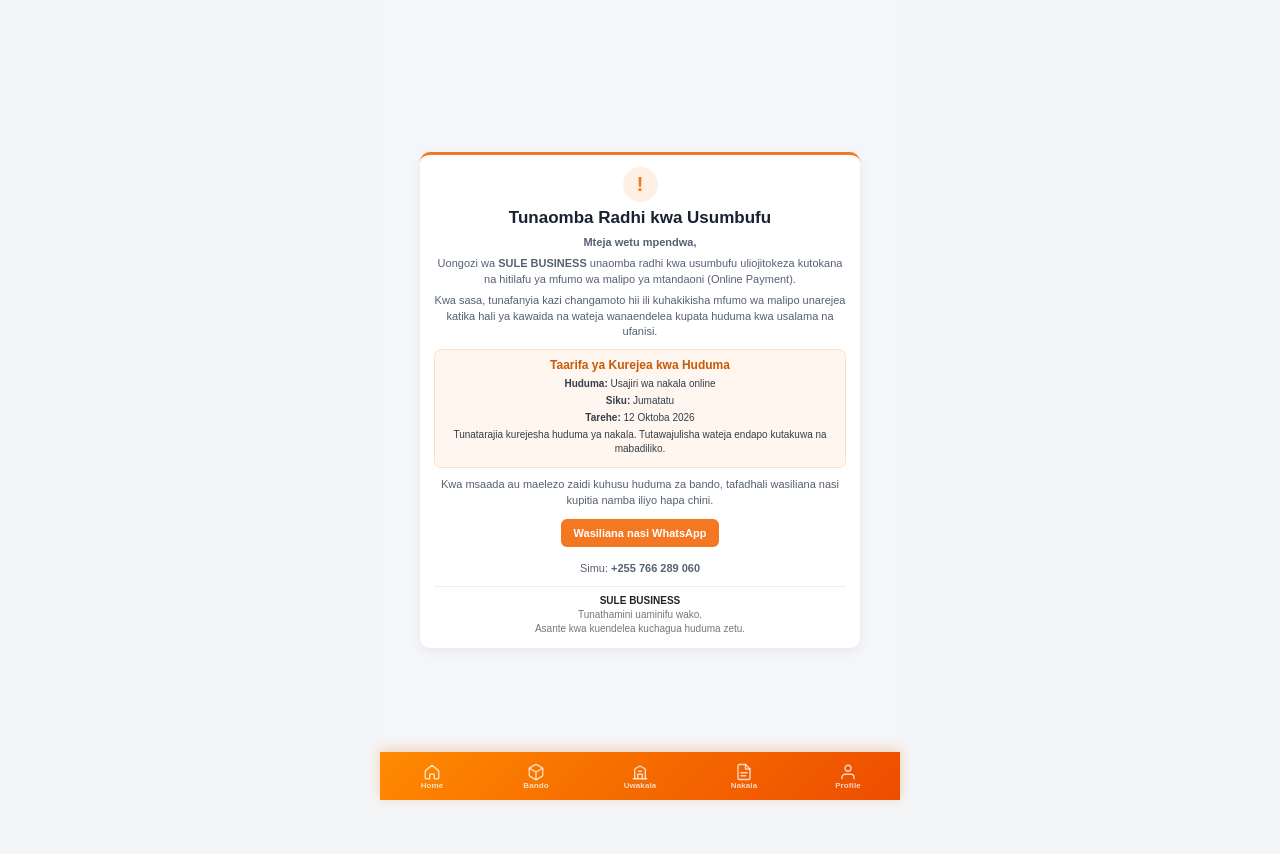
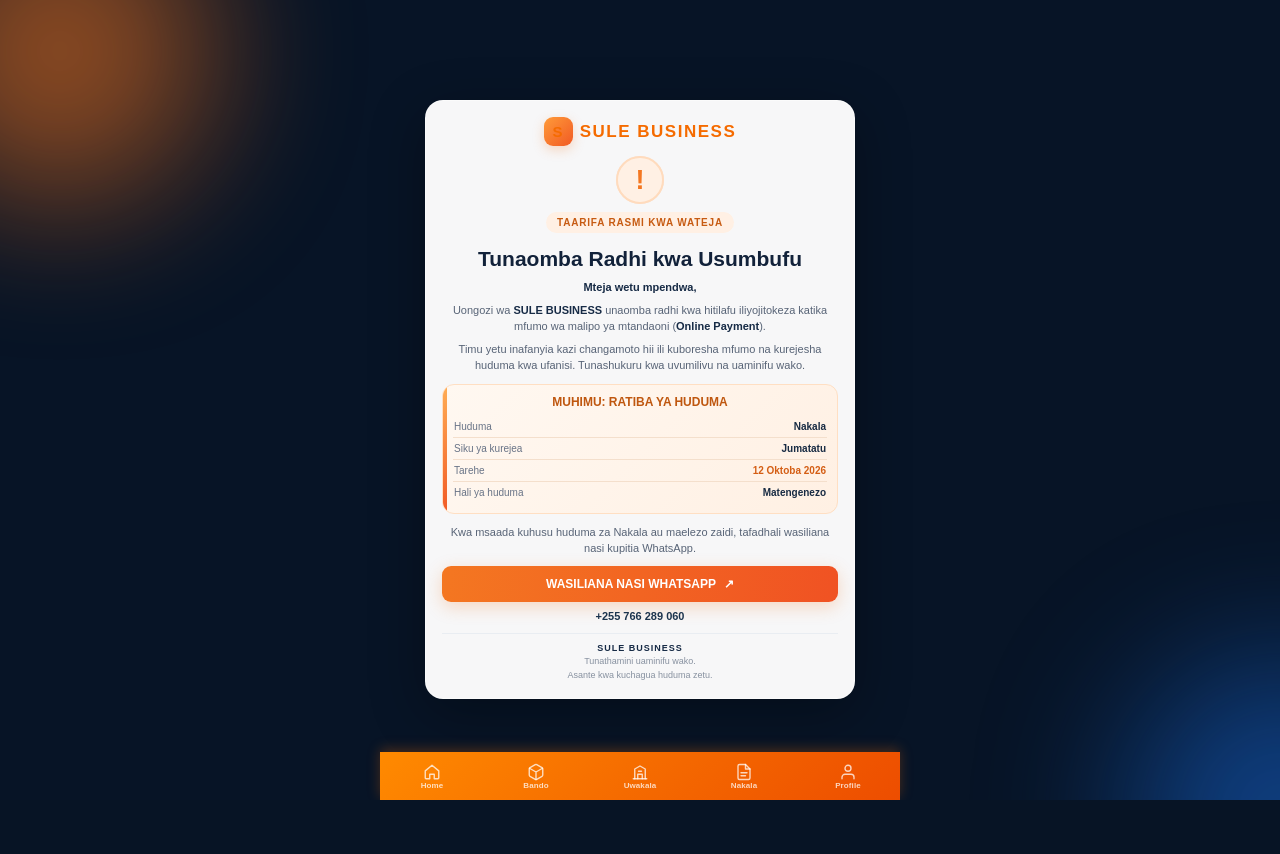
Before and after one commit to keyramkey/halotel-bando, a Flask app: page /nakala in a window 1280 px wide. After the commit the page ends 800 px from the top, so only its background shows below. Run offline with Flask 3, Linux system fonts and the light colour scheme; the visitor is signed in with stand-in values (Sample User, id 1); data comes from the database, SQL or seed files in the repository; some libraries are stand-ins or nearby versions.

Commit message:
Update nakala.html

```diff
--- a/templates/nakala.html
+++ b/templates/nakala.html
@@ -1,164 +1,409 @@
 {% extends "base.html" %}
 
-{% block title %}Taarifa ya Huduma | SULE BUSINESS{% endblock %}
+{% block title %}Taarifa Rasmi | SULE BUSINESS{% endblock %}
 
 {% block content %}
 
 <style>
+* {
+    box-sizing: border-box;
+}
+
+html, body {
+    margin: 0;
+    padding: 0;
+}
+
 .notice-wrapper {
-    min-height: 100vh;
-    box-sizing: border-box;
+    position: fixed;
+    inset: 0;
+    width: 100%;
+    height: 100vh;
+    height: 100dvh;
+    overflow: hidden;
     display: flex;
     align-items: center;
     justify-content: center;
-    padding: 6px;
-    background: #f4f6f9;
+    padding: 8px;
     font-family: Arial, sans-serif;
+    background: #071426;
+    isolation: isolate;
 }
 
+/* Background animation */
+.notice-wrapper::before,
+.notice-wrapper::after {
+    content: "";
+    position: absolute;
+    z-index: -1;
+    width: 260px;
+    height: 260px;
+    border-radius: 50%;
+    filter: blur(65px);
+    opacity: .55;
+    pointer-events: none;
+    animation: floatGlow 9s ease-in-out infinite alternate;
+}
+
+.notice-wrapper::before {
+    background: #ff791f;
+    top: -100px;
+    left: -100px;
+}
+
+.notice-wrapper::after {
+    background: #1765d1;
+    bottom: -120px;
+    right: -100px;
+    animation-delay: -4s;
+}
+
+@keyframes floatGlow {
+    from { transform: translate(0, 0) scale(1); }
+    to { transform: translate(35px, 25px) scale(1.2); }
+}
+
+/* Main card */
 .notice-card {
     width: 100%;
-    max-width: 440px;
-    box-sizing: border-box;
-    background: #fff;
-    border-radius: 10px;
-    padding: 12px 14px;
+    max-width: 430px;
+    max-height: 100%;
+    overflow: hidden;
+    position: relative;
+    background: rgba(255,255,255,.97);
+    border: 1px solid rgba(255,255,255,.5);
+    border-radius: 18px;
+    padding: 16px;
     text-align: center;
-    box-shadow: 0 3px 12px #00000010;
-    border-top: 3px solid #f47721;
+    box-shadow: 0 15px 55px rgba(0,0,0,.32);
+    animation: cardEnter .7s ease-out both;
 }
 
-.notice-icon {
-    width: 35px;
-    height: 35px;
-    margin: 0 auto 6px;
-    background: #fff0e5;
-    color: #f47721;
-    border-radius: 50%;
+@keyframes cardEnter {
+    from {
+        opacity: 0;
+        transform: translateY(18px) scale(.98);
+    }
+    to {
+        opacity: 1;
+        transform: translateY(0) scale(1);
+    }
+}
+
+/* Brand */
+.brand {
     display: flex;
     align-items: center;
     justify-content: center;
-    font-size: 21px;
-    font-weight: bold;
+    gap: 7px;
+    color: #13243c;
+    font-size: 17px;
+    font-weight: 900;
+    letter-spacing: 1.5px;
+    margin-bottom: 10px;
+}
+
+.brand-mark {
+    width: 29px;
+    height: 29px;
+    display: flex;
+    align-items: center;
+    justify-content: center;
+    color: white;
+    font-size: 15px;
+    font-weight: 900;
+    border-radius: 9px;
+    background: linear-gradient(135deg, #ff9b39, #f15a24);
+    box-shadow: 0 4px 12px #f4772140;
+}
+
+/* Animated warning icon */
+.notice-icon {
+    width: 48px;
+    height: 48px;
+    margin: 0 auto 8px;
+    display: flex;
+    align-items: center;
+    justify-content: center;
+    border-radius: 50%;
+    color: #f47721;
+    background: #fff0e4;
+    border: 2px solid #ffdbbd;
+    font-size: 27px;
+    font-weight: 900;
+    animation: iconPulse 2.2s ease-in-out infinite;
+}
+
+@keyframes iconPulse {
+    0%, 100% { box-shadow: 0 0 0 0 #f4772125; }
+    50% { box-shadow: 0 0 0 9px #f4772100; }
 }
 
 .notice-card h1 {
-    color: #182230;
-    font-size: 17px;
-    margin: 4px 0 7px;
+    color: #12223a;
+    font-size: 21px;
+    line-height: 1.2;
+    margin: 5px 0 8px;
+    font-weight: 900;
+}
+
+.status {
+    display: inline-block;
+    padding: 5px 11px;
+    margin-bottom: 8px;
+    border-radius: 30px;
+    background: #fff0e4;
+    color: #c75b12;
+    font-size: 10px;
+    font-weight: 800;
+    letter-spacing: .8px;
+    text-transform: uppercase;
 }
 
 .notice-card p {
-    color: #566171;
+    color: #586477;
     font-size: 11px;
-    line-height: 1.45;
-    margin: 5px 0;
+    line-height: 1.5;
+    margin: 6px 0;
 }
 
+.notice-card strong {
+    color: #172b46;
+}
+
+/* Information panel */
 .notice-info {
-    background: #fff7ef;
-    border: 1px solid #ffdfc2;
-    border-radius: 7px;
-    padding: 8px;
-    margin: 9px 0;
+    position: relative;
+    overflow: hidden;
+    background: linear-gradient(135deg, #fff8f1, #fff0e3);
+    border: 1px solid #ffdfc3;
+    border-radius: 12px;
+    padding: 10px;
+    margin: 10px 0;
+    text-align: left;
+}
+
+.notice-info::before {
+    content: "";
+    position: absolute;
+    top: 0;
+    left: 0;
+    width: 4px;
+    height: 100%;
+    background: linear-gradient(#ffad55, #f15a24);
 }
 
 .notice-info h3 {
-    color: #c65a0a;
-    margin: 0 0 5px;
+    color: #bf570f;
     font-size: 12px;
+    margin: 0 0 7px;
+    text-align: center;
+    font-weight: 900;
 }
 
-.notice-info p {
-    margin: 3px 0;
+.info-row {
+    display: flex;
+    justify-content: space-between;
+    align-items: center;
+    gap: 8px;
+    padding: 5px 1px;
+    border-bottom: 1px solid #f4dfcc;
     font-size: 10px;
-    line-height: 1.4;
-    color: #343d49;
 }
 
-.notice-contact {
-    display: inline-block;
-    background: #f47721;
-    color: white !important;
-    text-decoration: none;
-    padding: 8px 13px;
-    border-radius: 6px;
-    font-size: 11px;
-    font-weight: bold;
-    margin-top: 5px;
+.info-row:last-child {
+    border-bottom: none;
 }
 
+.info-label {
+    color: #687386;
+}
+
+.info-value {
+    color: #182b43;
+    text-align: right;
+    font-weight: 800;
+}
+
+.date-value {
+    color: #d45e14;
+}
+
+/* Contact button */
+.notice-contact {
+    display: flex;
+    align-items: center;
+    justify-content: center;
+    gap: 8px;
+    width: 100%;
+    padding: 11px 12px;
+    margin-top: 9px;
+    border-radius: 9px;
+    color: white !important;
+    background: linear-gradient(100deg, #f47721, #f05223);
+    text-decoration: none;
+    font-size: 12px;
+    font-weight: 900;
+    box-shadow: 0 5px 15px #f4772135;
+    transition: transform .2s, box-shadow .2s;
+    animation: buttonGlow 3s ease-in-out infinite;
+}
+
+.notice-contact:hover {
+    transform: translateY(-2px);
+    box-shadow: 0 8px 20px #f4772150;
+}
+
+@keyframes buttonGlow {
+    0%, 100% { box-shadow: 0 5px 15px #f4772130; }
+    50% { box-shadow: 0 5px 20px #f4772160; }
+}
+
+.phone {
+    color: #1c344e;
+    font-size: 11px;
+    font-weight: 800;
+    margin-top: 8px;
+}
+
+/* Footer */
 .notice-footer {
-    margin-top: 9px;
-    padding-top: 7px;
-    border-top: 1px solid #eee;
-    color: #777;
-    font-size: 10px;
-    line-height: 1.4;
+    border-top: 1px solid #e9edf2;
+    margin-top: 11px;
+    padding-top: 8px;
+    color: #8791a0;
+    font-size: 9px;
+    line-height: 1.5;
 }
 
 .notice-footer strong {
-    color: #222;
+    color: #172b46;
+    letter-spacing: 1px;
 }
 
-@media (max-height: 650px) {
-    .notice-wrapper {
-        min-height: 100svh;
-        padding: 4px;
+/* Short screens */
+@media (max-height: 700px) {
+    .notice-card {
+        padding: 10px 12px;
+        border-radius: 14px;
     }
 
-    .notice-card {
-        padding: 8px 10px;
+    .brand {
+        font-size: 14px;
+        margin-bottom: 5px;
+    }
+
+    .brand-mark {
+        width: 24px;
+        height: 24px;
+        font-size: 12px;
     }
 
     .notice-icon {
-        width: 27px;
-        height: 27px;
-        font-size: 17px;
-        margin-bottom: 4px;
+        width: 35px;
+        height: 35px;
+        font-size: 20px;
+        margin-bottom: 5px;
     }
 
     .notice-card h1 {
-        font-size: 15px;
+        font-size: 17px;
         margin: 3px 0 5px;
+    }
+
+    .status {
+        font-size: 9px;
+        padding: 4px 8px;
+        margin-bottom: 4px;
     }
 
     .notice-card p {
         font-size: 10px;
-        line-height: 1.3;
+        line-height: 1.35;
         margin: 4px 0;
     }
 
     .notice-info {
-        padding: 6px;
+        padding: 7px 9px;
         margin: 6px 0;
     }
 
     .notice-info h3 {
         font-size: 11px;
+        margin-bottom: 4px;
     }
 
-    .notice-info p {
+    .info-row {
         font-size: 9px;
-        margin: 2px 0;
+        padding: 3px 1px;
     }
 
     .notice-contact {
-        padding: 7px 10px;
-        margin-top: 3px;
+        padding: 8px;
+        font-size: 10px;
+        margin-top: 5px;
+    }
+
+    .phone {
+        font-size: 10px;
+        margin-top: 5px;
     }
 
     .notice-footer {
         margin-top: 6px;
         padding-top: 5px;
+        font-size: 8px;
     }
 }
-    </style>
+
+/* Very narrow screens */
+@media (max-width: 350px) {
+    .notice-wrapper {
+        padding: 4px;
+    }
+
+    .notice-card {
+        padding: 9px;
+    }
+
+    .notice-card h1 {
+        font-size: 16px;
+    }
+
+    .notice-card p {
+        font-size: 9px;
+    }
+
+    .info-row {
+        font-size: 8px;
+    }
+}
+
+/* Respect device animation preferences */
+@media (prefers-reduced-motion: reduce) {
+    *,
+    *::before,
+    *::after {
+        animation: none !important;
+        transition: none !important;
+    }
+}
+</style>
 
 <div class="notice-wrapper">
-    <div class="notice-card">
+
+    <main class="notice-card">
+
+        <div class="brand">
+            <span class="brand-mark">S</span>
+            <span>SULE BUSINESS</span>
+        </div>
 
         <div class="notice-icon">!</div>
+
+        <div class="status">
+            Taarifa Rasmi kwa Wateja
+        </div>
 
         <h1>Tunaomba Radhi kwa Usumbufu</h1>
 
@@ -168,57 +413,71 @@
 
         <p>
             Uongozi wa <strong>SULE BUSINESS</strong> unaomba radhi
-            kwa usumbufu uliojitokeza kutokana na hitilafu ya
-            mfumo wa malipo ya mtandaoni (Online Payment).
+            kwa hitilafu iliyojitokeza katika mfumo wa malipo ya
+            mtandaoni (<strong>Online Payment</strong>).
         </p>
 
         <p>
-            Kwa sasa, tunafanyia kazi changamoto hii ili kuhakikisha
-            mfumo wa malipo unarejea katika hali ya kawaida na
-            wateja wanaendelea kupata huduma kwa usalama na ufanisi.
+            Timu yetu inafanyia kazi changamoto hii ili kuboresha
+            mfumo na kurejesha huduma kwa ufanisi.
+            Tunashukuru kwa uvumilivu na uaminifu wako.
         </p>
 
-        <div class="notice-info">
-            <h3>Taarifa ya Kurejea kwa Huduma</h3>
+        <section class="notice-info">
 
-            <p>
-                <strong>Huduma:</strong> Usajiri wa nakala online
-            </p>
+            <h3>MUHIMU: RATIBA YA HUDUMA</h3>
 
-            <p>
-                <strong>Siku:</strong> Jumatatu
-            </p>
+            <div class="info-row">
+                <span class="info-label">Huduma</span>
+                <span class="info-value">Nakala</span>
+            </div>
 
-            <p>
-                <strong>Tarehe:</strong> 12 Oktoba 2026
-            </p>
+            <div class="info-row">
+                <span class="info-label">Siku ya kurejea</span>
+                <span class="info-value">Jumatatu</span>
+            </div>
 
-            <p>
-                Tunatarajia kurejesha huduma ya nakala.
-                Tutawajulisha wateja endapo kutakuwa na mabadiliko.
-            </p>
-        </div>
+            <div class="info-row">
+                <span class="info-label">Tarehe</span>
+                <span class="info-value date-value">
+                    12 Oktoba 2026
+                </span>
+            </div>
+
+            <div class="info-row">
+                <span class="info-label">Hali ya huduma</span>
+                <span class="info-value">Matengenezo</span>
+            </div>
+
+        </section>
+
         <p>
-            Kwa msaada au maelezo zaidi kuhusu huduma za bando,
-            tafadhali wasiliana nasi kupitia namba iliyo hapa chini.
+            Kwa msaada kuhusu huduma za Nakala au maelezo zaidi,
+            tafadhali wasiliana nasi kupitia WhatsApp.
         </p>
 
-        <a class="notice-contact"
-           href="https://wa.me/255766289060">
-            Wasiliana nasi WhatsApp
+        <a
+            class="notice-contact"
+            href="https://wa.me/255766289060"
+            target="_blank"
+            rel="noopener noreferrer"
+        >
+            <span>WASILIANA NASI WHATSAPP</span>
+            <span aria-hidden="true">↗</span>
         </a>
 
-        <p style="margin-top: 14px;">
-            Simu: <strong>+255 766 289 060</strong>
-        </p>
+        <div class="phone">
+            +255 766 289 060
+        </div>
 
-        <div class="notice-footer">
+        <footer class="notice-footer">
             <strong>SULE BUSINESS</strong><br>
             Tunathamini uaminifu wako.<br>
-            Asante kwa kuendelea kuchagua huduma zetu.
-        </div>
+            Asante kwa kuchagua huduma zetu.
+        </footer>
 
-    </div>
+    </main>
+
 </div>
 
 {% endblock %}
```
